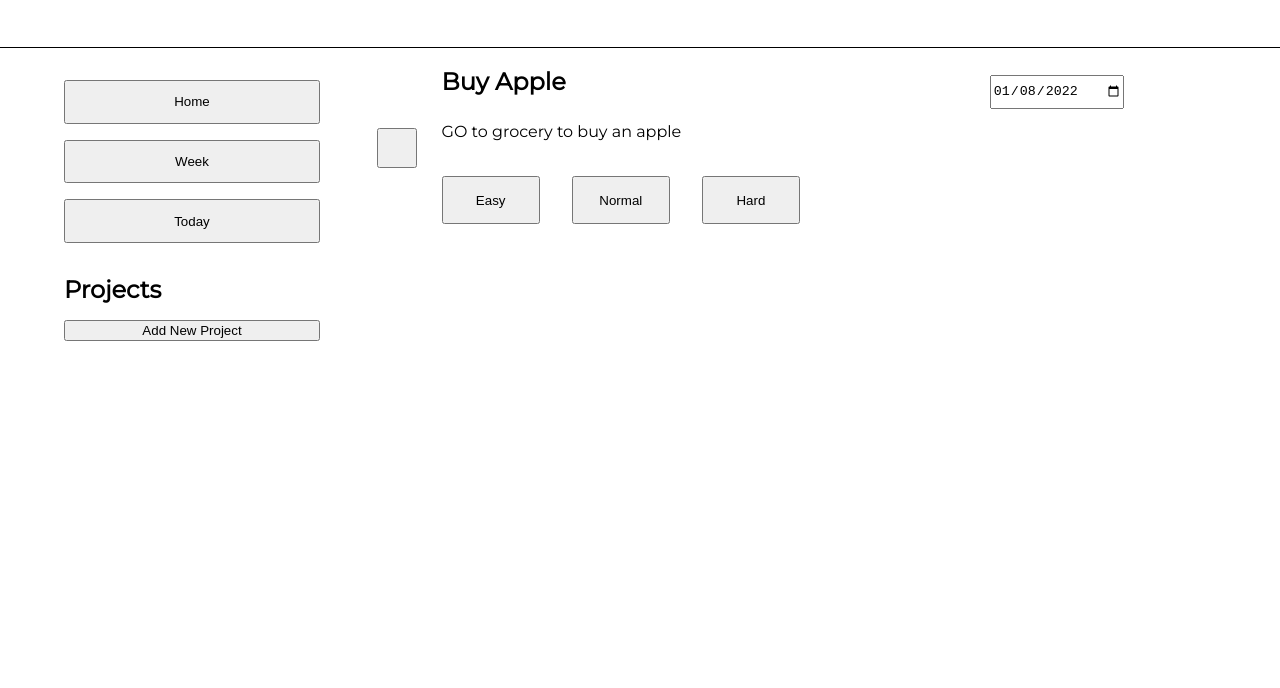
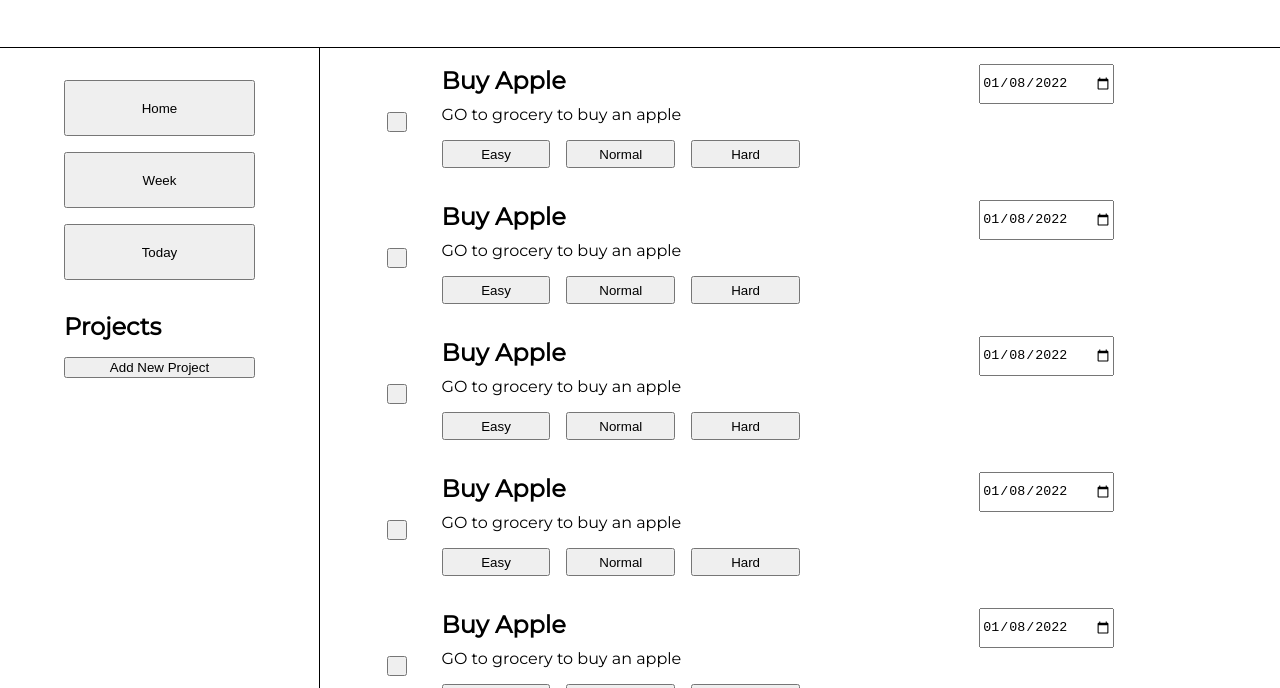
Before and after one commit to fatih-h/Todo-list, a website built with webpack: page dist/index.html in a window 1280 px wide. Shown: the part 112-800 px from the top of the page. Built offline with nearby package versions, Linux system fonts and the light colour scheme.

Commit message:
Testing frame with normal method

```diff
--- a/src/main.js
+++ b/src/main.js
@@ -6,6 +6,7 @@ function main() {
     let main = document.createElement('div');
     main.classList.add('main-box');
 
+    let makeTodo = function(){
         let box = document.createElement('div');
         let title = document.createElement('h2');
         let description = document.createElement('p');
@@ -64,6 +65,17 @@ function main() {
         priority.appendChild(yellow);
         priority.appendChild(red);
         box.appendChild(check);
+    }
+    makeTodo();
+    makeTodo();
+    makeTodo();
+    makeTodo();
+    makeTodo();
+    makeTodo();
+    makeTodo();
+    makeTodo();
+    makeTodo();
+
 
     return main;
 }
--- a/src/styles/main.css
+++ b/src/styles/main.css
@@ -1,15 +1,15 @@
 .main-box {
     grid-area: main;
-    display: flex;
-    line-height: 1.5;
+    line-height: 1.4;
 }
 
+/*yarilama baslasin*/
 .main-todo {
-    flex: 0 1 100%;
+
     padding: 1em 2em;
     display: grid;
     grid-template-columns: 1fr 2fr 2fr 2fr 1fr 2fr;
-    grid-template-rows: 7vh 7vh 6vh;
+    grid-template-rows: 5vh 4.5vh 3.5vh;
     grid-template-areas:
         '. title title title dueDate dueDate'
         'check description description  description description  description'
@@ -27,14 +27,14 @@
 
 .main-todo-dueDate {
     grid-area: dueDate;
-    margin: 0.8em;
+
     width: 50%;
 }
 
 .main-todo-priority {
     grid-area: priority;
     display: flex;
-    gap:2em;
+    gap: 1em;
 }
 
 .green {
@@ -51,8 +51,8 @@
 
 .main-todo-check {
     grid-area: check;
-    width: 40px;
-    height: 40px;
+    width: 20px;
+    height: 20px;
     justify-self: center;
     align-self: center;
 
--- a/src/styles/sidebar.css
+++ b/src/styles/sidebar.css
@@ -2,12 +2,14 @@
     grid-area: sidebar;
     display: flex;
     flex-direction: column;
-    padding: 2em 0 2em 4em;
+    padding: 2em 4em 2em 4em;
     gap: 2em;
+    border-right:1px solid black;
+
 }
 
 .side-button {
-    flex-basis: 30%;
+    height:200px;
     display: flex;
     flex-direction: column;
     gap: 1em;
--- a/src/styles/style.css
+++ b/src/styles/style.css
@@ -18,8 +18,8 @@ h1, h2, h3, h4, h5, h6, p {
 
 #content {
     display: grid;
-    grid-template-columns: 25vw 75vw;
-    grid-template-rows: 20vh 80vh;
+    grid-template-columns: 25vw minmax(75vw,auto);
+    grid-template-rows: 20vh minmax(80vh,auto);
     grid-template-areas:
         'header header'
         'sidebar main'
```
Also changed, not shown: dist/main.js. Lines whose indentation alone changed are shown as unchanged.
